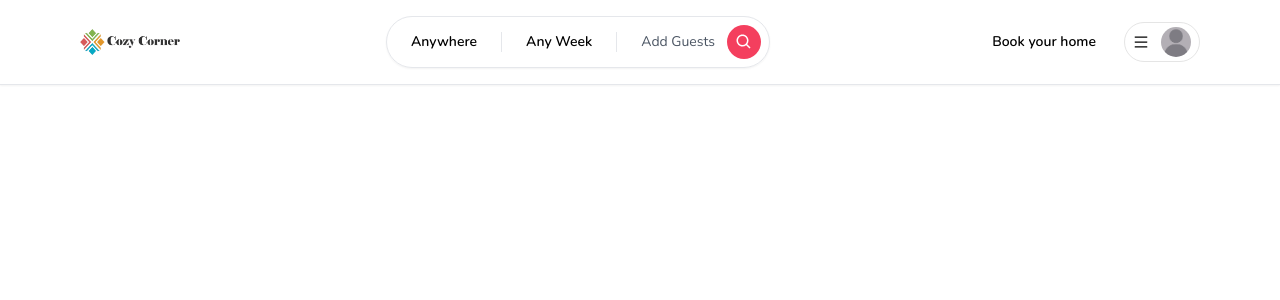
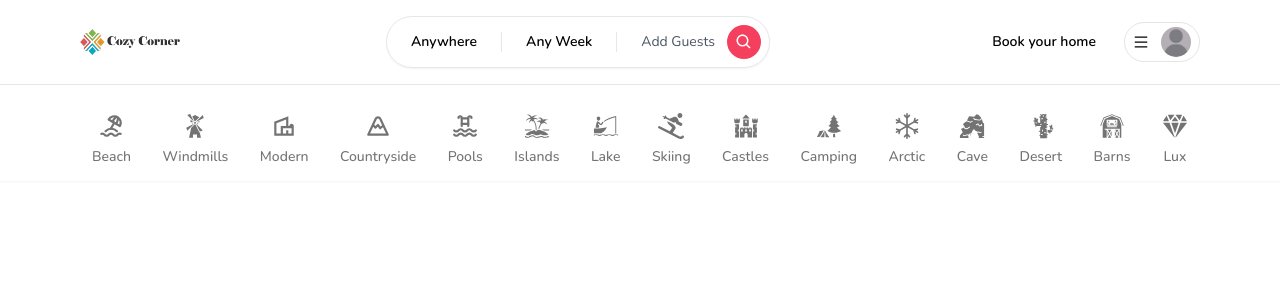
Before and after one commit to alex-ovdiichuk/cozy-corner-next, a Next.js app: page / in a window 1280 px wide. Shown: the top 300 px of the page. Built offline with nearby package versions, Linux system fonts and the light colour scheme; no server answers.

Commit message:
categories ui

```diff
--- /dev/null
+++ b/components/CategoryBox.tsx
@@ -0,0 +1,59 @@
+"use client";
+import { useRouter, useSearchParams } from "next/navigation";
+import { useCallback } from "react";
+import { IconType } from "react-icons";
+import qs from "query-string";
+
+interface CategoryBoxProps {
+  label: string;
+  icon: IconType;
+  selected?: boolean;
+}
+
+export const CategoryBox: React.FC<CategoryBoxProps> = ({
+  label,
+  icon: Icon,
+  selected,
+}) => {
+  const router = useRouter();
+  const params = useSearchParams();
+
+  const handleClick = useCallback(() => {
+    let currentQuery = {};
+
+    if (params) {
+      currentQuery = qs.parse(params.toString());
+    }
+
+    const updatedQuery: any = {
+      ...currentQuery,
+      category: label,
+    };
+
+    if (params?.get("category") === label) {
+      delete updatedQuery.category;
+    }
+
+    const url = qs.stringifyUrl(
+      {
+        url: "/",
+        query: updatedQuery,
+      },
+      { skipNull: true }
+    );
+
+    router.push(url);
+  }, [params, label, router]);
+
+  return (
+    <button
+      onClick={handleClick}
+      className={`flex flex-col items-center justify-center gap-2 p-3 border-b-2 hover:text-neutral-800 transition cursor-pointer ${
+        selected ? "border-b-neutral-800" : "border-transparent"
+      } ${selected ? "text-neutral-800" : "text-neutral-500"}`}
+    >
+      <Icon size={26} />
+      <div className="text-sm font-medium">{label}</div>
+    </button>
+  );
+};
--- /dev/null
+++ b/components/navbar/Categories.tsx
@@ -0,0 +1,122 @@
+"use client";
+import { Container } from "../Container";
+import { TbBeach, TbMountain, TbPool } from "react-icons/tb";
+import {
+  GiBarn,
+  GiBoatFishing,
+  GiCactus,
+  GiCastle,
+  GiCaveEntrance,
+  GiForestCamp,
+  GiIsland,
+  GiWindmill,
+} from "react-icons/gi";
+import { MdOutlineVilla } from "react-icons/md";
+import { CategoryBox } from "../CategoryBox";
+import { usePathname, useSearchParams } from "next/navigation";
+import { FaSkiing } from "react-icons/fa";
+import { BsSnow } from "react-icons/bs";
+import { IoDiamond } from "react-icons/io5";
+
+export const categories = [
+  {
+    label: "Beach",
+    icon: TbBeach,
+    description: "This property is close to the beach",
+  },
+  {
+    label: "Windmills",
+    icon: GiWindmill,
+    description: "This property has windmills",
+  },
+  {
+    label: "Modern",
+    icon: MdOutlineVilla,
+    description: "This property is modern",
+  },
+  {
+    label: "Countryside",
+    icon: TbMountain,
+    description: "This property is in the countryside",
+  },
+  {
+    label: "Pools",
+    icon: TbPool,
+    description: "This property has a pool",
+  },
+  {
+    label: "Islands",
+    icon: GiIsland,
+    description: "This property on an island",
+  },
+  {
+    label: "Lake",
+    icon: GiBoatFishing,
+    description: "This property is close to a lake",
+  },
+  {
+    label: "Skiing",
+    icon: FaSkiing,
+    description: "This property has skiing activities",
+  },
+  {
+    label: "Castles",
+    icon: GiCastle,
+    description: "This property is in a castle",
+  },
+  {
+    label: "Camping",
+    icon: GiForestCamp,
+    description: "This property has camping activities",
+  },
+  {
+    label: "Arctic",
+    icon: BsSnow,
+    description: "This property has a pool",
+  },
+  {
+    label: "Cave",
+    icon: GiCaveEntrance,
+    description: "This property is in a cave",
+  },
+  {
+    label: "Desert",
+    icon: GiCactus,
+    description: "This property is in a desert",
+  },
+  {
+    label: "Barns",
+    icon: GiBarn,
+    description: "This property is in a barn",
+  },
+  {
+    label: "Lux",
+    icon: IoDiamond,
+    description: "This property is luxury",
+  },
+];
+
+export const Categories = () => {
+  const params = useSearchParams();
+  const pathname = usePathname();
+  const category = params?.get("category");
+
+  const isMainPage = pathname === "/";
+
+  if (!isMainPage) return null;
+
+  return (
+    <Container>
+      <div className="pt-4 flex flex-row items-center justify-between overflow-x-auto">
+        {categories.map((i) => (
+          <CategoryBox
+            key={i.label}
+            label={i.label}
+            selected={category === i.label}
+            icon={i.icon}
+          />
+        ))}
+      </div>
+    </Container>
+  );
+};
--- a/components/navbar/Logo.tsx
+++ b/components/navbar/Logo.tsx
@@ -1,7 +1,9 @@
 import Image from "next/image";
+import Link from "next/link";
 
 export const Logo = () => {
   return (
+    <Link href="/">
       <Image
         alt="Logo"
         className="hidden md:block cursor-pointer"
@@ -9,5 +11,6 @@
         width={100}
         src="/images/logo.png"
       />
+    </Link>
   );
 };
--- a/components/navbar/Navbar.tsx
+++ b/components/navbar/Navbar.tsx
@@ -3,6 +3,7 @@
 import { Logo } from "./Logo";
 import { Search } from "./Search";
 import { UserMenu } from "./UserMenu";
+import { Categories } from "./Categories";
 
 interface NavbarProps {
   currentUser: User | null;
@@ -20,6 +21,7 @@
           </div>
         </Container>
       </div>
+      <Categories />
     </div>
   );
 };
--- a/package.json
+++ b/package.json
@@ -15,6 +15,7 @@
     "bcrypt": "^5.1.1",
     "next": "14.2.5",
     "next-auth": "^4.24.7",
+    "query-string": "^9.1.0",
     "react": "^18",
     "react-dom": "^18",
     "react-hook-form": "^7.52.1",
```
Also changed, not shown: 1 other file (tests, documents, lock files or other folders). Lines whose indentation alone changed are shown as unchanged.
